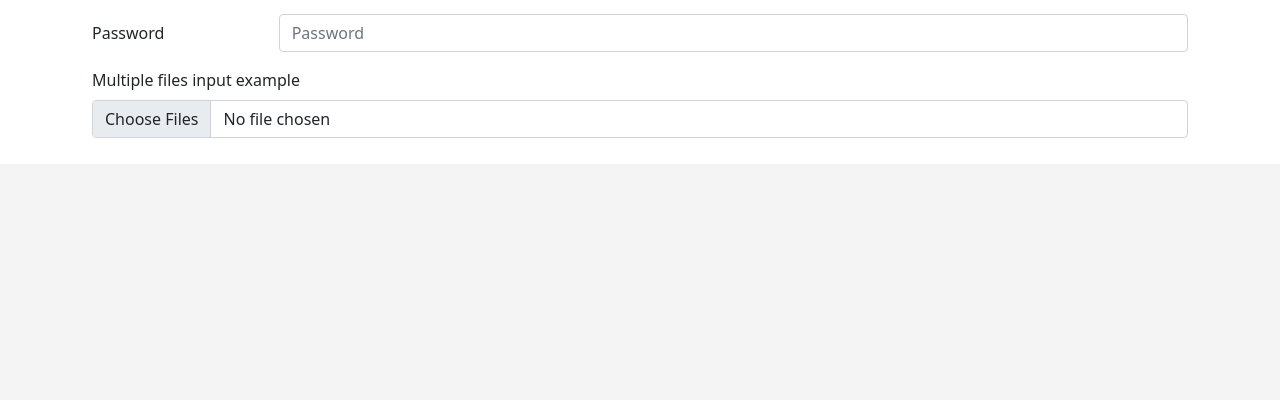
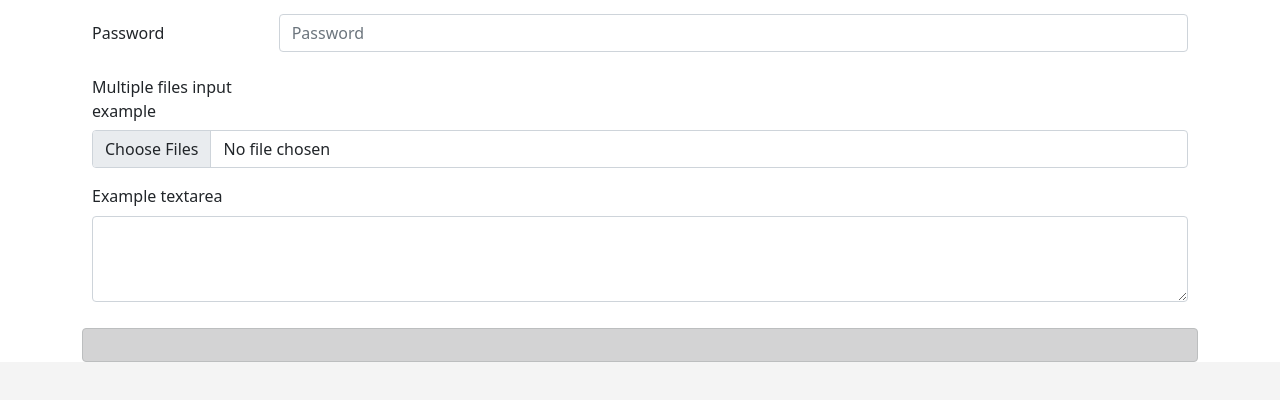
Before and after one commit to pannchat/fishhi_react, a React (Create React App) app: page /dic in a window 1280 px wide. Shown: the part 218-618 px from the top of the page. Built offline with nearby package versions, Linux system fonts and the light colour scheme.

Commit message:
dictionary page

```diff
--- a/src/FishAddDic.js
+++ b/src/FishAddDic.js
@@ -1,9 +1,10 @@
-import React from 'react';
+import React,{useCallback, useState} from 'react';
 import NavBar from './NavBar';
 import { FlexContainer } from './Layout';
 import 'bootstrap/dist/css/bootstrap.min.css';
 
 import {Form,Row,Col,Container,Alert,Breadcrumb } from 'react-bootstrap';
+
 const FormField = ({subject,type}) =>{
 
     return(
@@ -12,7 +13,16 @@ const FormField = ({subject,type}) =>{
         </div>
     )
 }
+
+
 const FishAddDic = () => {
+    const [text, setText] = useState('');
+    const onChange = useCallback((e) =>{
+        setText((e.target.value).split("\n").join("\\n"));
+    },[text])
+    const SubstitutionText = () =>{
+
+    }
     return(
         <>
             <NavBar/>
@@ -43,11 +53,18 @@ const FishAddDic = () => {
                     </Col>
                 </Form.Group>
                 <Form.Group controlId="formFileMultiple" className="mb-3">
-                    <Form.Label>Multiple files input example</Form.Label>
+                    <Form.Label column sm="2">Multiple files input example</Form.Label>
                     <Form.Control type="file" multiple />
                 </Form.Group>
+                <Form.Group className="mb-3" controlId="exampleForm.ControlTextarea1">
+                    <Form.Label>Example textarea</Form.Label>
+                    <Form.Control as="textarea" rows={3} onChange={onChange}/>
+                </Form.Group>
+            </Form>
 
-            </Form>
+            <Alert variant={'dark'}>
+                {text}
+            </Alert>
             </Container>
         </>
     )
--- a/src/NavBar.js
+++ b/src/NavBar.js
@@ -33,7 +33,7 @@ const NavBar = ({showBackBtn=true}) => {
   const test = {"data":[
     {"id":1,"name":"라쿤 타이거 새우","keyword":['비쉬림프','쉬림프']},
     {"id":2,"name":"오렌지 타이거 새우 (Orange tiger shrimp, Tangerine tiger shrimp)","keyword":["비쉬림프"]},
-    {"id":3,"name":"오토싱","keyword":["오토신"]},
+    {"id":3,"name":"크리스탈 화이트 새우","keyword":["오토신"]},
     {"id":5,"name":"다리오다리오","keyword":["스칼렛바디스"]},
     {"id":6,"name":"아프리카발톱개구리","keyword":["똥고기"]},
     {"id":7,"name":"구라미","keyword":["똥고기"]},
```
Also changed, not shown: src/FishDict.js (+2 -1 lines).
